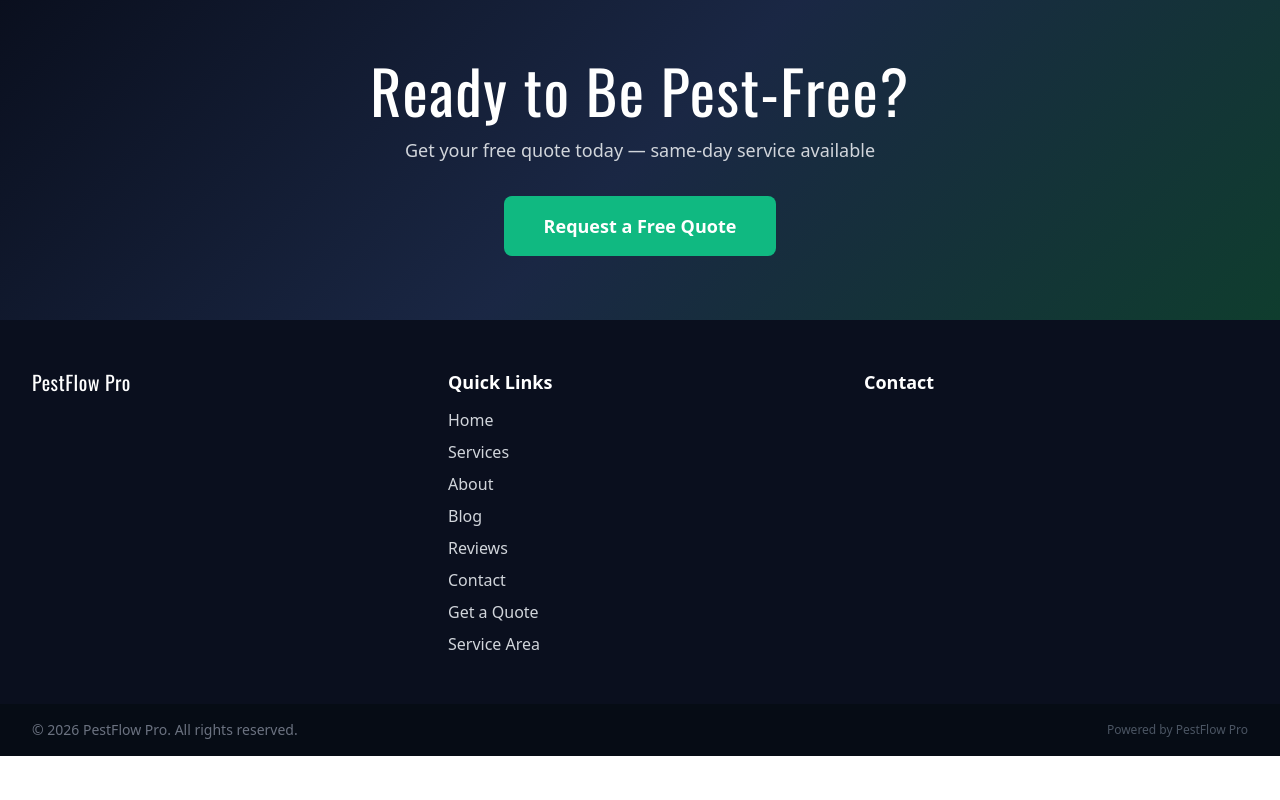
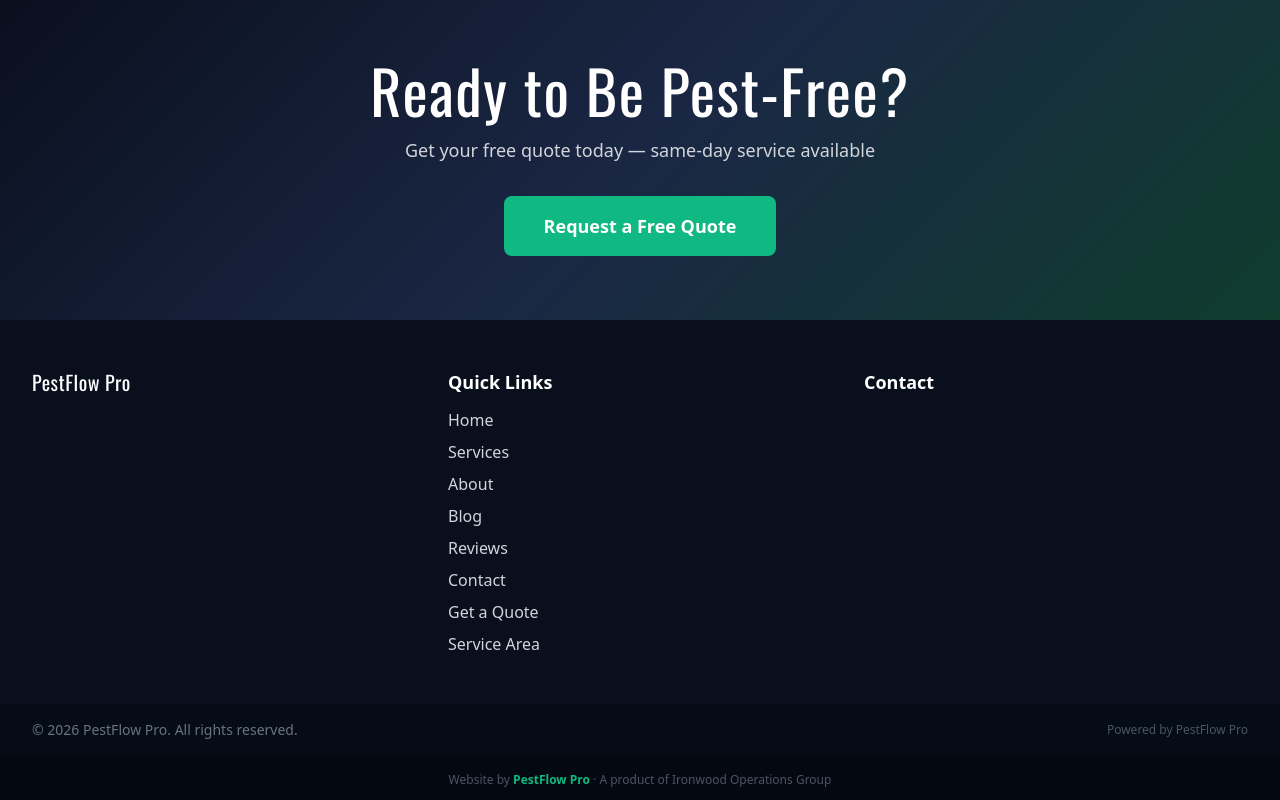
Before and after one commit to ironwoodoperations/pestflow-pro, a React (Vite) app: page / in a window 1280 px wide. Shown: the part 2689-3489 px from the top of the page. Before the commit the page ends 3445 px from the top, so only its background shows below. Built offline with nearby package versions, Linux system fonts and the light colour scheme; no server answers; the database is empty.

Commit message:
footer: Powered by PestFlow Pro badge

```diff
--- a/src/components/Footer.tsx
+++ b/src/components/Footer.tsx
@@ -82,6 +82,17 @@ export default function Footer() {
           <span className="text-xs text-gray-600">Powered by PestFlow Pro</span>
         </div>
       </div>
+
+      {/* SaaS watermark */}
+      <div className="bg-[#040810] py-2.5">
+        <div className="max-w-7xl mx-auto px-4 sm:px-6 lg:px-8 text-center">
+          <span className="text-xs text-gray-600">
+            Website by{' '}
+            <span className="text-[#10b981] font-semibold hover:underline cursor-pointer">PestFlow Pro</span>
+            {' '}· A product of Ironwood Operations Group
+          </span>
+        </div>
+      </div>
     </footer>
   )
 }
```
